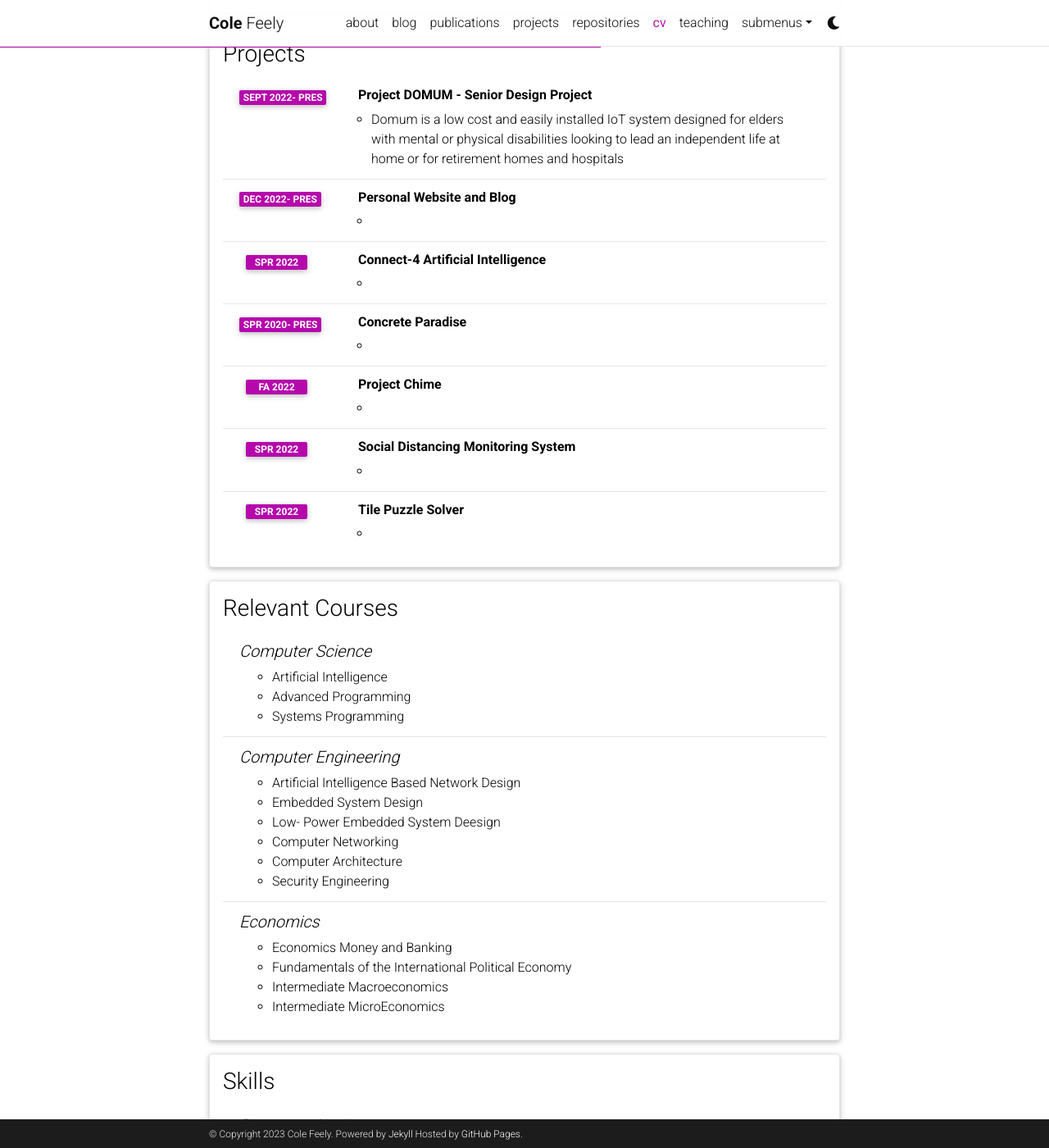
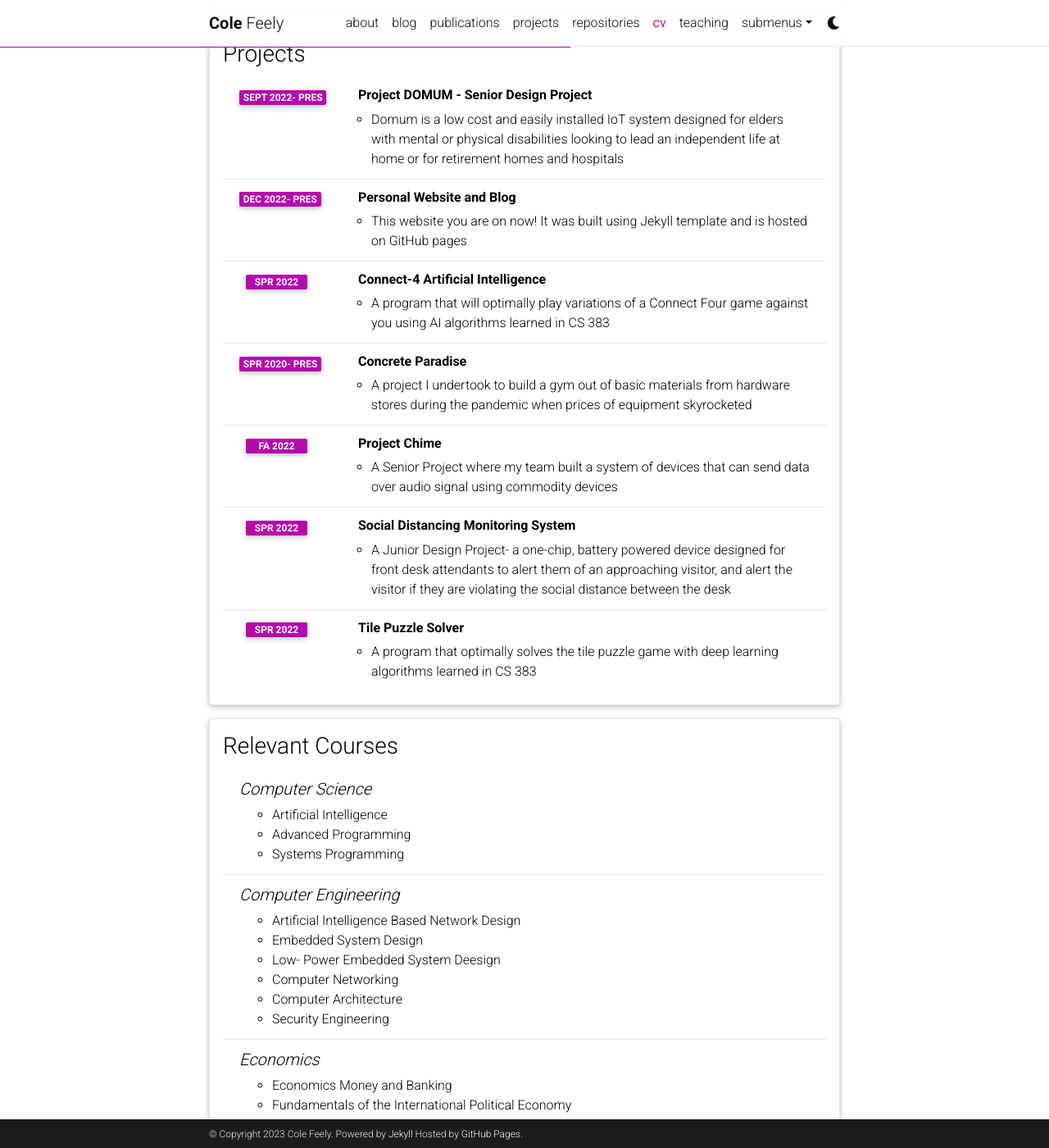
Before and after one commit to ColeFeely6/ColeFeely6.github.io, a Jekyll site: the page built from _pages/cv.md, in a window 1280 px wide and 1400 px high, scrolled down 1790 px. Shown: the whole window at 82% size. Built offline with Jekyll 4.4.1, drawn with Linux system fonts in a browser that asks for light colours; comment, search, counter and statistics services are not loaded; a style sheet for code colours, icons or effects is not loaded.

Commit message:
short projet decriptions

```diff
--- a/_data/cv.yml
+++ b/_data/cv.yml
@@ -73,28 +73,27 @@
     - title: Personal Website and Blog
       year: Dec 2022- PRES
       description:
-        -
+        - This website you are on now! It was built using Jekyll template and is hosted on GitHub pages
     - title: Connect-4 Artificial Intelligence
       year: Spr 2022
       description:
-        -
+        - A program that will optimally play variations of a Connect Four game against you using AI algorithms learned in CS 383
     - title: Concrete Paradise
       year: Spr 2020- PRES
       description:
-        -
+        - A project I undertook to build a gym out of basic materials from hardware stores during the pandemic when prices of equipment skyrocketed
     - title: Project Chime
       year: Fa 2022
       description:
-        -
+        - A Senior Project where my team built a system of devices that can send data over audio signal using commodity devices
     - title: Social Distancing Monitoring System
       year: Spr 2022
       description:
-        -
-
+        - A Junior Design Project- a one-chip, battery powered device designed for front desk attendants to alert them of an approaching visitor, and alert the visitor if they are violating the social distance between the desk
     - title: Tile Puzzle Solver
       year: Spr 2022
       description:
-        -
+        - A program that optimally solves the tile puzzle game with deep learning algorithms learned in CS 383
 
 - title: Relevant Courses
   type: nested_list
```
